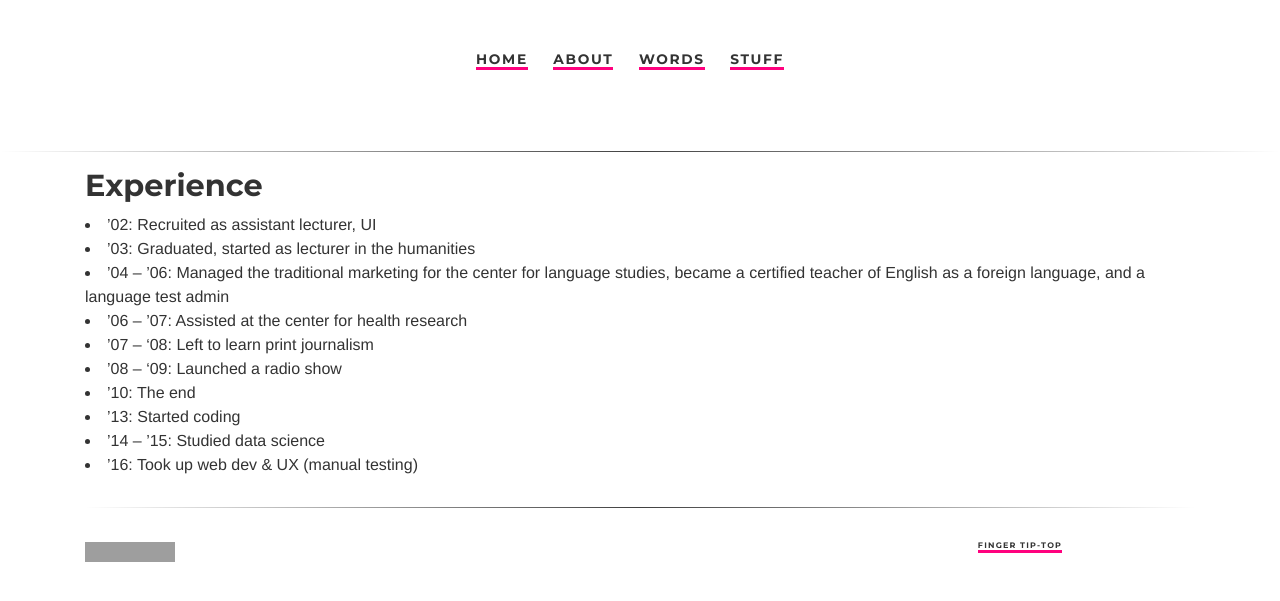
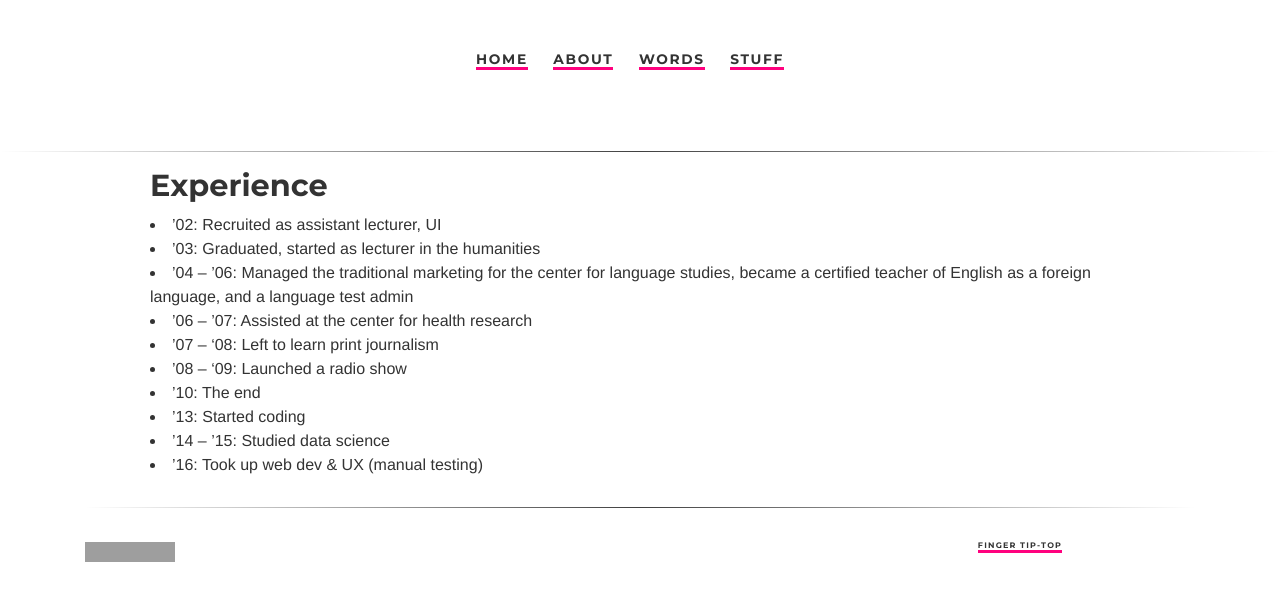
Before and after one commit to ariesti/ariesti.github.io, a Jekyll site: the page built from about/index.html, in a window 1280 px wide. Shown: the top 601 px of the page. Built offline with Jekyll 4.4.1, drawn with Linux system fonts in a browser that asks for light colours; grey boxes are pictures that could not be loaded.

Commit message:
Update index.html

```diff
--- a/about/index.html
+++ b/about/index.html
@@ -5,6 +5,8 @@ description: Some details about Finger Tip-top and why it was created
 tagline: Coding is a way to get what I want
 permalink: /about/
 ---
+<div class="page">
+<div>
 <h3>Experience</h3>
 <li>’02: Recruited as assistant lecturer, UI</li>
 <li>’03: Graduated, started as lecturer in the humanities</li>
@@ -16,3 +18,5 @@ permalink: /about/
 <li>’13: Started coding</li>
 <li>’14 – ’15: Studied data science</li>
 <li>’16: Took up web dev & UX (manual testing)</li>
+</div>
+</div>
```
